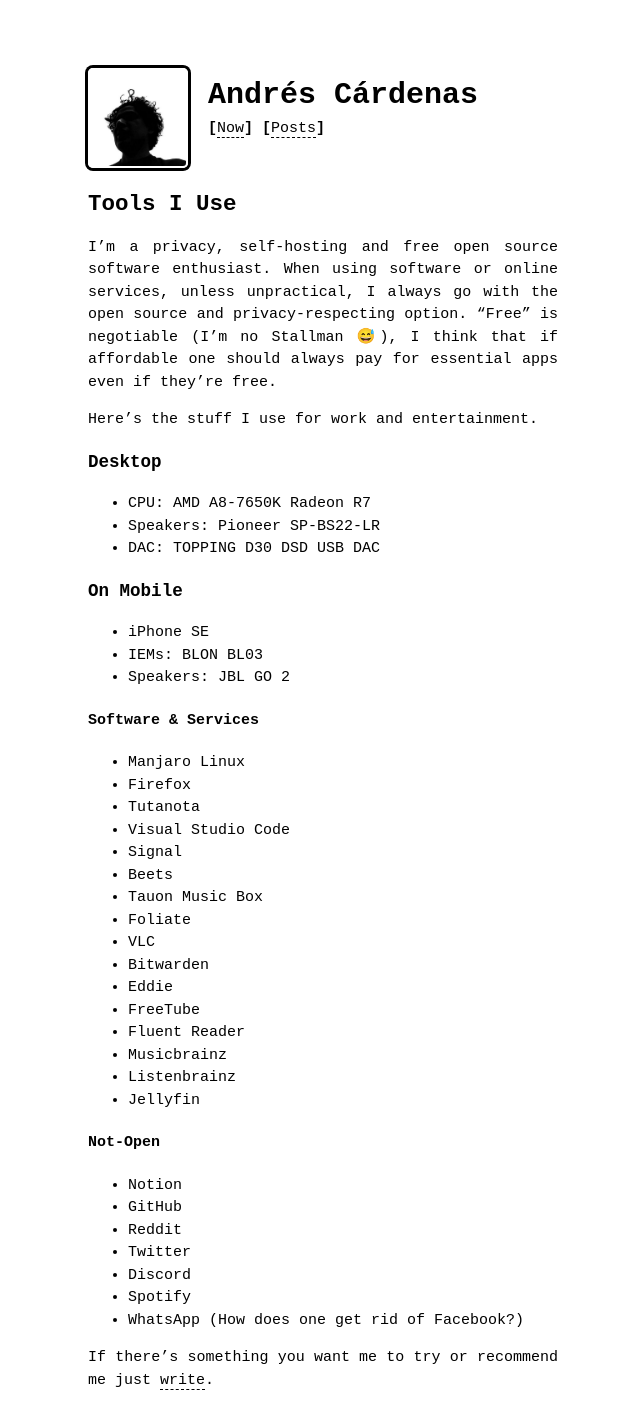
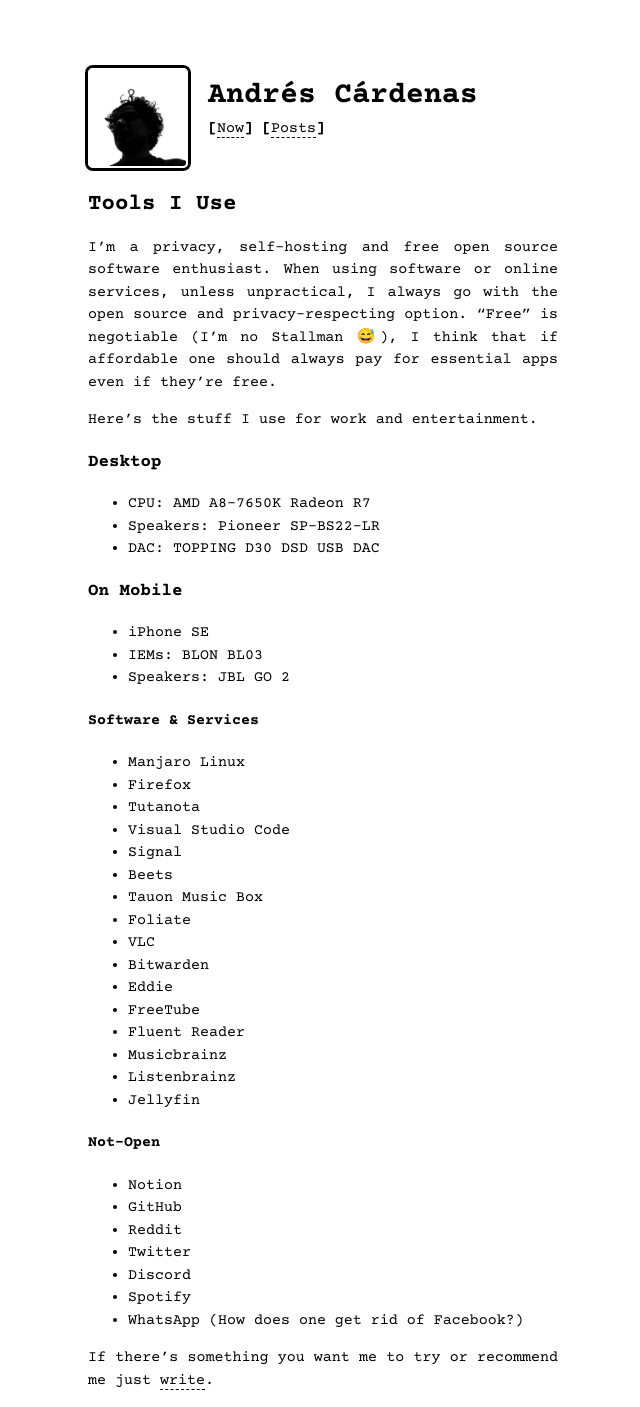
Before and after one commit to kandr3s/kandr3s.github.io, a Jekyll site: the page built from pages/tools.md, in a window 1280 px wide. Shown: the whole page, without its empty margins (322-962 px from the left). Built offline with Jekyll 4.4.1, drawn with Linux system fonts in a browser that asks for light colours; nearby versions of some CDN libraries.

Commit message:
Site update

```diff
--- a/_layouts/base.html
+++ b/_layouts/base.html
@@ -12,6 +12,7 @@
     <link rel="apple-touch-icon" href="{{ site.logo }}"/>
     <link rel="shortcut icon" sizes="16x16 24x24 32x32 48x48 64x64" href="/favicon.ico" />
     <link rel="stylesheet" href="/assets/main.css">
+    <link href="https://fonts.googleapis.com/css2?family=Courier+Prime:ital,wght@0,400;0,700;1,400;1,700&display=swap" rel="stylesheet">
     <script src="https://kit.fontawesome.com/1c89f352fb.js" crossorigin="anonymous"></script>
     <link rel="canonical" href="{{ site.url }}{{ page.url }}">
     {% seo %}
--- a/assets/main.scss
+++ b/assets/main.scss
@@ -31,7 +31,7 @@
 	display: flow-root;
 }
 
-h1, h2 {
+h1, h2, h3, h4 {
 	font-family: $title-font;
 }
 
@@ -289,29 +289,6 @@
 	max-width: 95%;
   }
 
-// Fonts
-
-  @font-face {
-	font-family: 93.75%/1.5 'Courier Prime', monospace;
-	src: url("/assets/fonts/Courier Prime.ttf");
-  }
-  @font-face {
-	font-family: 93.75%/1.5 'Courier Prime', monospace;
-	src: url("/assets/fonts/Courier Prime Bold.ttf");
-	font-weight: bold;
-  }
-
-  @font-face {
-	font-family: 'Vollkorn', serif;
-	src: url("/assets/fonts/Vollkorn-Regular.ttf");
-  }
-
-  @font-face {
-	font-family: 'Vollkorn', serif;
-	src: url("/assets/fonts/Vollkorn-Bold.ttf");
-	font-weight: bold;
-  }
-
 /*** media queries ***/
 /* X-Small devices (phones, 480px and up) */
 @media (min-width: 480px) {
```
Also changed, not shown: assets/fonts/Courier Prime Bold Italic.ttf (deleted), assets/fonts/Courier Prime Bold.ttf (deleted), assets/fonts/Courier Prime Italic.ttf (deleted), assets/fonts/Courier Prime.ttf (deleted).
